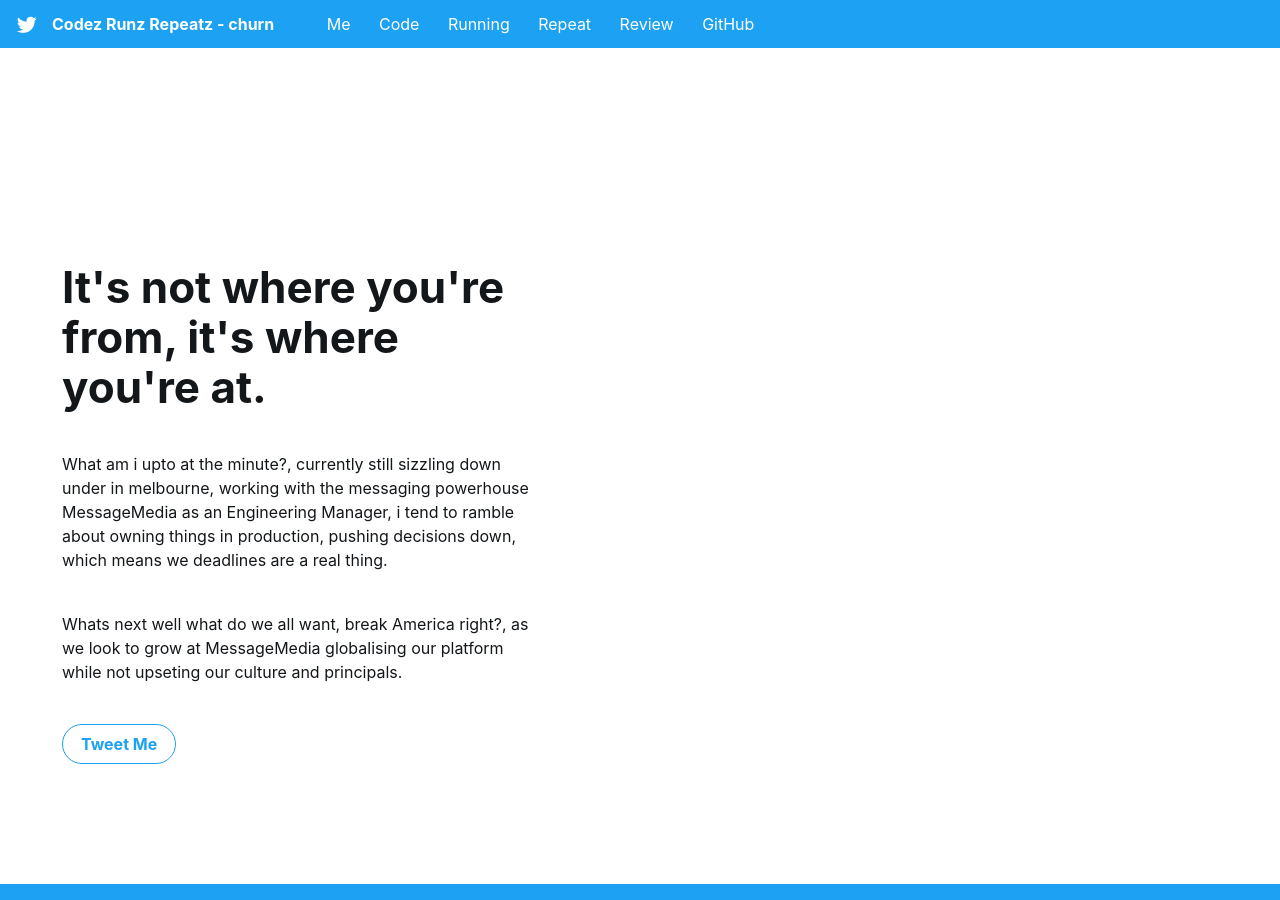
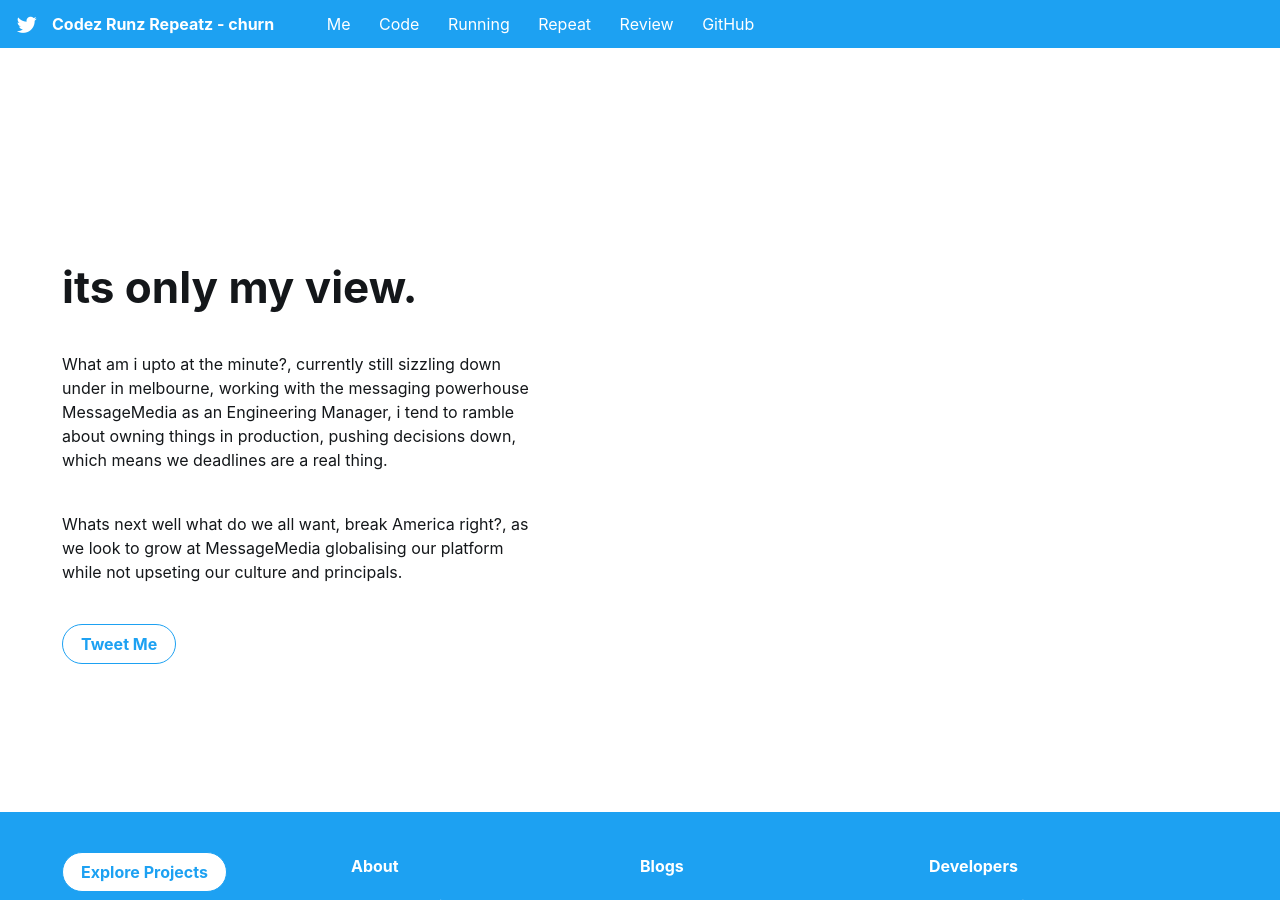
Before and after one commit to codez-runz-repeatz/codez-runz-repeatz.github.io, a Jekyll site: the page built from index.html, in a window 1280 px wide and 900 px high, scrolled down 1437 px. Built offline with Jekyll 4.4.1, drawn with Linux system fonts in a browser that asks for light colours; some web fonts are replaced; comment, search, counter and statistics services are not loaded.

Commit message:
remove a quote

```diff
--- a/index.html
+++ b/index.html
@@ -58,7 +58,7 @@ custom_js: index.js
 <div class="section">
     <div class="Grid container">
         <div id="career-text" class="Grid-cell left-text u-size5of12 u-after1of12 same-mega-margin">
-            <h1 class="small-title mega-margin career-title">It's not where you're from, it's where you're at.</h1>
+            <h1 class="small-title mega-margin career-title">its only my view.</h1>
             <p class="mega-margin">What am i upto at the minute?, currently still sizzling down under in melbourne, working with the messaging powerhouse MessageMedia as an Engineering Manager, i tend to ramble about owning things in production, pushing decisions down, which means we deadlines are a real thing.</p>
             <p class="mega-margin">Whats next well what do we all want, break America right?, as we look to grow at MessageMedia globalising our platform while not upseting our culture and principals.</p>
             <button onclick="window.open('https://twitter.com/codez_runz_repz')" type="button" class="Button Button--large">Tweet Me</button>
```
